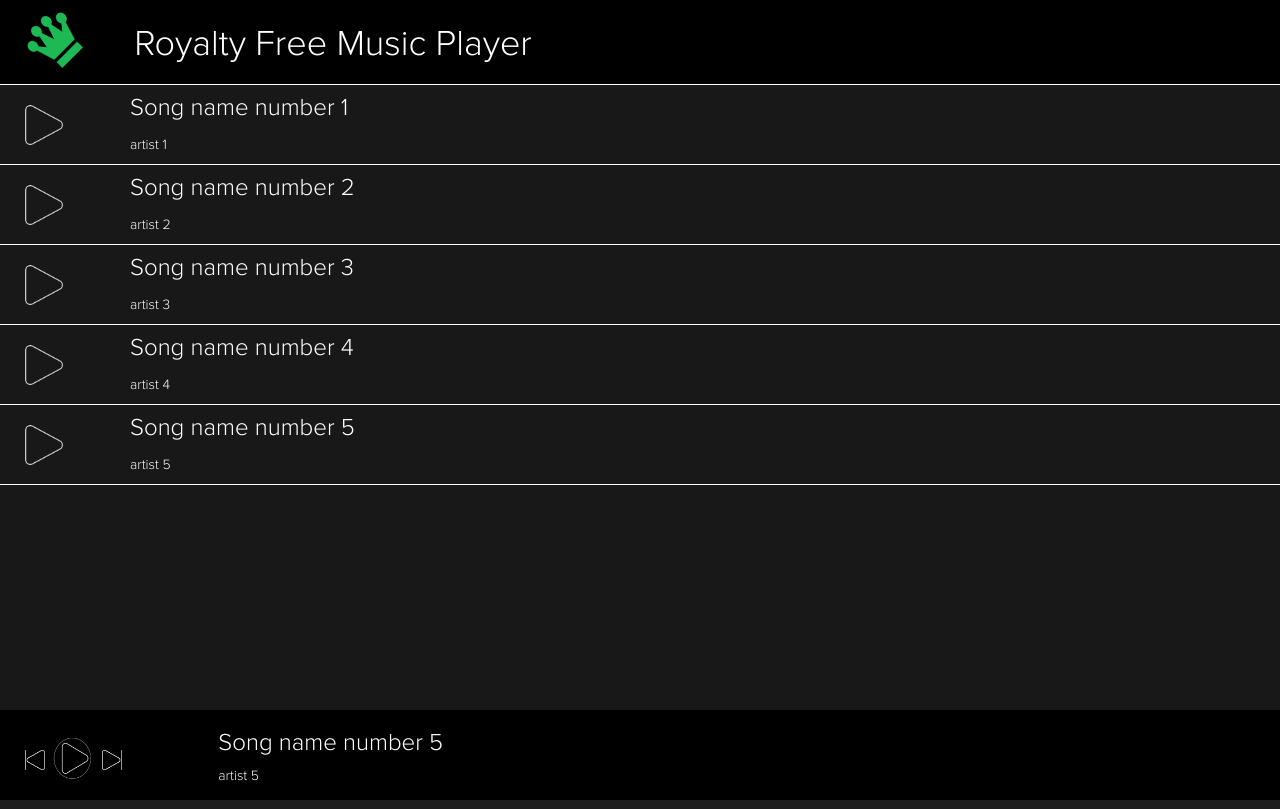
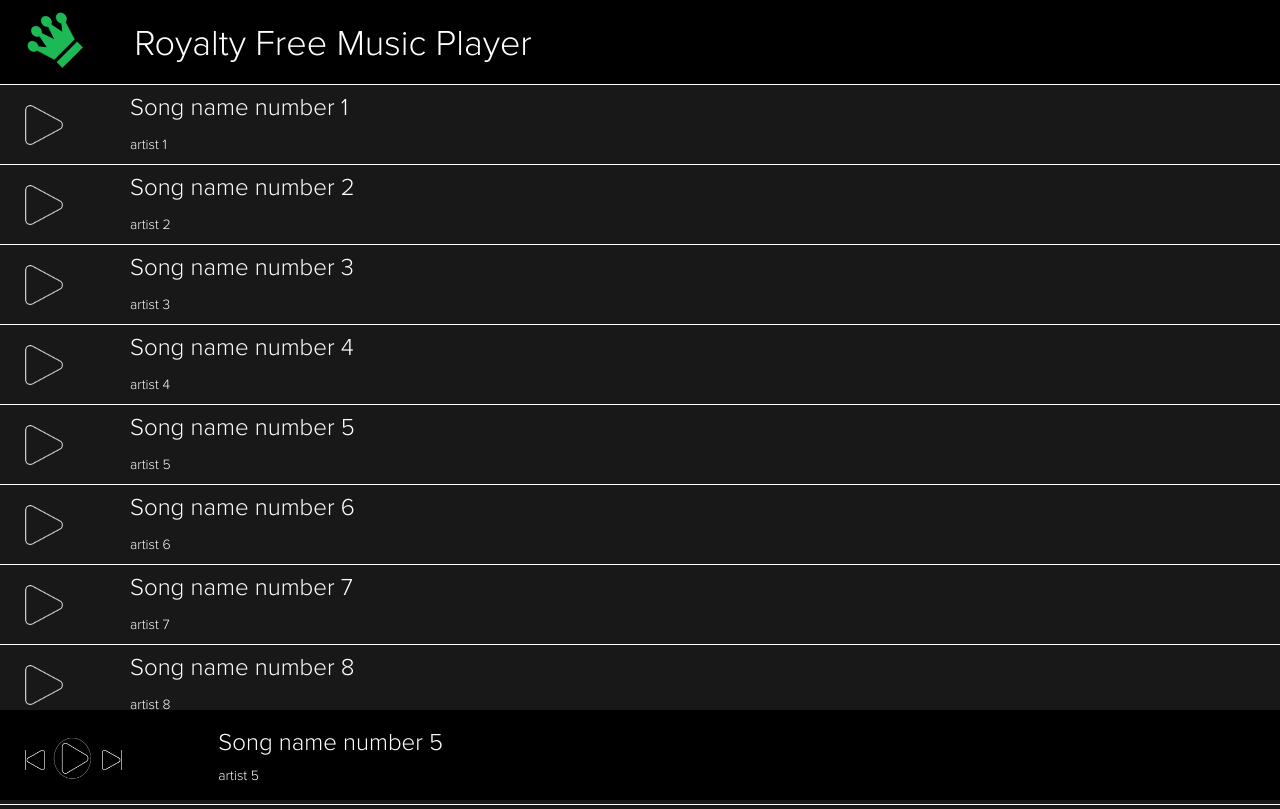
Before and after one commit to vikingeducation/assignment_royalty_free_music_player, a PHP site: page / in a window 1280 px wide. Run offline with PHP 8.4, Linux system fonts and the light colour scheme; some libraries are stand-ins or nearby versions.

Commit message:
add margin to main container

```diff
--- a/index.html
+++ b/index.html
@@ -65,6 +65,43 @@
         <p>artist 5</p>
     </div>
   </div>
+  <div class="row song-row">
+    <div class="col-sm-1 col-xs-2">
+        <img src="../assets/play.png" />
+    </div>
+    <div class="col-sm-11 col-xs-10">
+        <h3>Song name number 6</h3>
+        <p>artist 6</p>
+    </div>
+  </div>
+  <div class="row song-row">
+    <div class="col-sm-1 col-xs-2">
+        <img src="../assets/play.png" />
+    </div>
+    <div class="col-sm-11 col-xs-10">
+        <h3>Song name number 7</h3>
+        <p>artist 7</p>
+    </div>
+  </div>
+  <div class="row song-row">
+    <div class="col-sm-1 col-xs-2">
+        <img src="../assets/play.png" />
+    </div>
+    <div class="col-sm-11 col-xs-10">
+        <h3>Song name number 8</h3>
+        <p>artist 8</p>
+    </div>
+  </div>
+  <div class="row song-row">
+    <div class="col-sm-1 col-xs-2">
+        <img src="../assets/play.png" />
+    </div>
+    <div class="col-sm-11 col-xs-10">
+        <h3>Song name number 9</h3>
+        <p>artist 9</p>
+    </div>
+  </div>
+
 
 </main>
 <div class="footer navbar-fixed-bottom">
--- a/styles.css
+++ b/styles.css
@@ -12,6 +12,9 @@ body {
   font-family: 'Prox';
   color: #fff;
   background-color: #181818;
+}
+main.container-fluid {
+  margin-bottom: 90px;
 }
 
 /* Header Styles */
@@ -59,6 +62,7 @@ body {
 .footer {
   background: black;
   height: 90px;
+  margin-top:90px;
 }
 
 .song-options {
```
